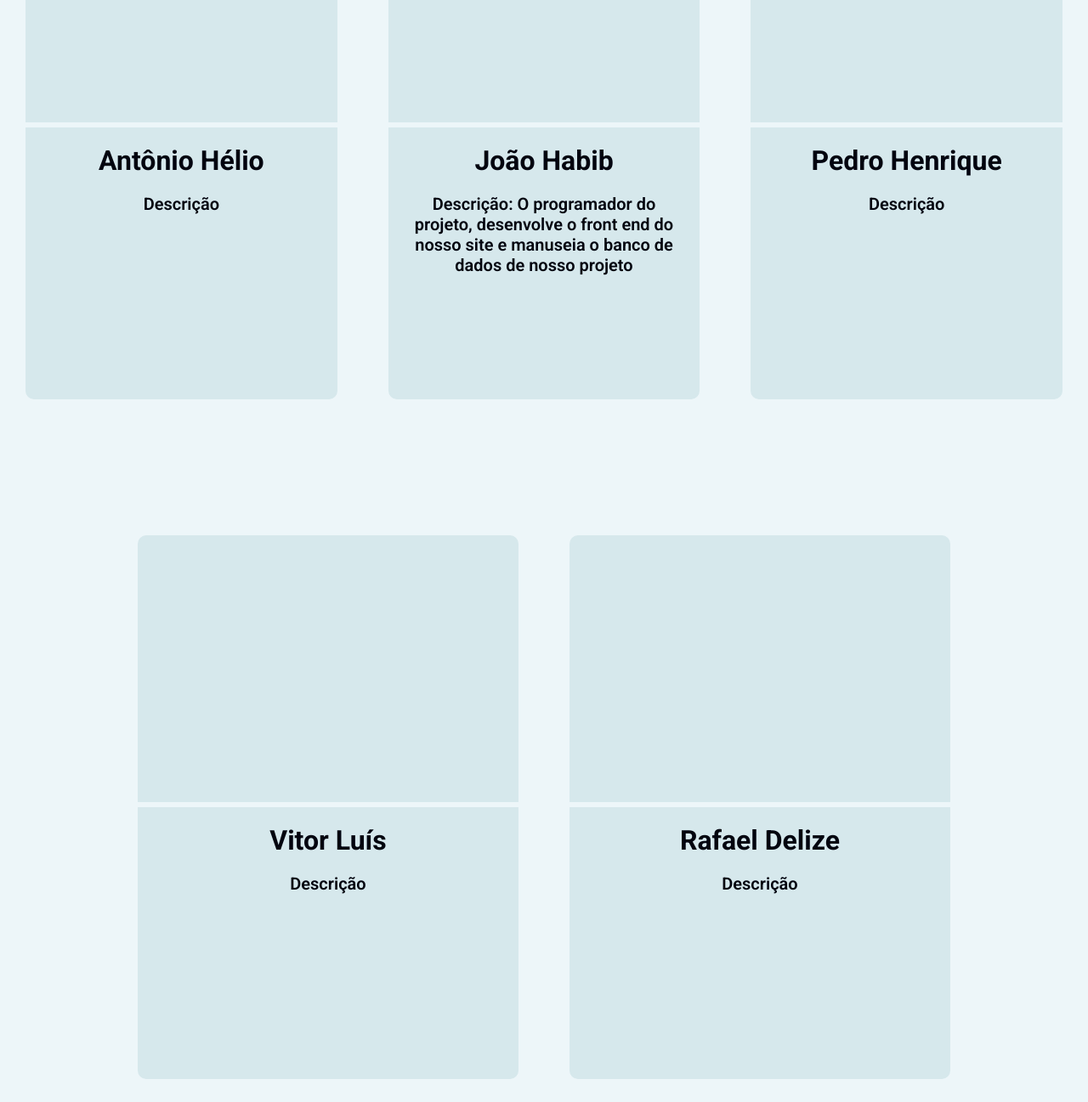
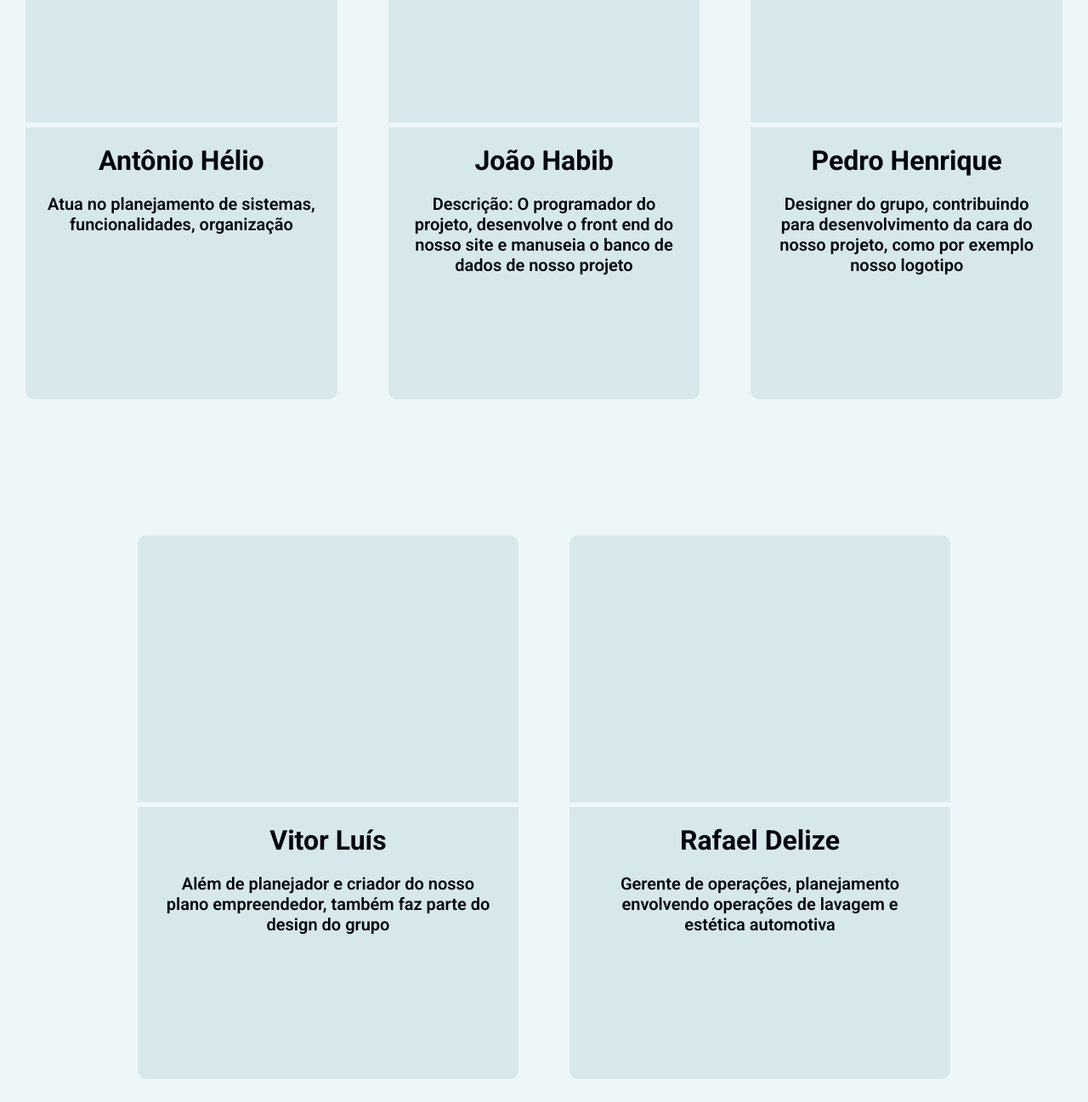
Before and after one commit to Joao-Habib-da-Silva/spumanovo, a plain HTML site: page Pages/sobre.html in a window 1280 px wide. Shown: the part 1170-2467 px from the top of the page at 85% size. Drawn offline with nearby package versions, Linux system fonts and the light colour scheme; no server answers.

Commit message:
funções de cada um

```diff
--- a/Pages/sobre.html
+++ b/Pages/sobre.html
@@ -56,7 +56,7 @@
                 </div>
                 <div class="membro-baixo">
                     <h1 class="membro-baixo-nome">Antônio Hélio</h1>
-                    <p>Descrição </p>
+                    <p>Atua no planejamento de sistemas, funcionalidades, organização </p>
 
                 </div>
             </div>
@@ -76,7 +76,7 @@
             </div>
             <div class="membro-baixo">
                 <h1 class="membro-baixo-nome">Pedro Henrique</h1>
-                <p>Descrição </p>
+                <p>Designer do grupo, contribuindo para desenvolvimento da cara do nosso projeto, como por exemplo nosso logotipo</p>
 
             </div>
           </div>
@@ -88,7 +88,7 @@
                 </div>
                 <div class="membro-baixo">
                     <h1 class="membro-baixo-nome">Vitor Luís</h1>
-                    <p>Descrição </p>
+                    <p>Além de planejador e criador do nosso plano empreendedor, também faz parte do design do grupo</p>
 
                 </div>
             </div>
@@ -98,7 +98,7 @@
             </div>
         <div class="membro-baixo">
                 <h1 class="membro-baixo-nome">Rafael Delize</h1>
-                <p>Descrição </p>
+                <p>Gerente de operações, planejamento envolvendo operações de lavagem e estética automotiva </p>
 
             </div>
           </div>
```
